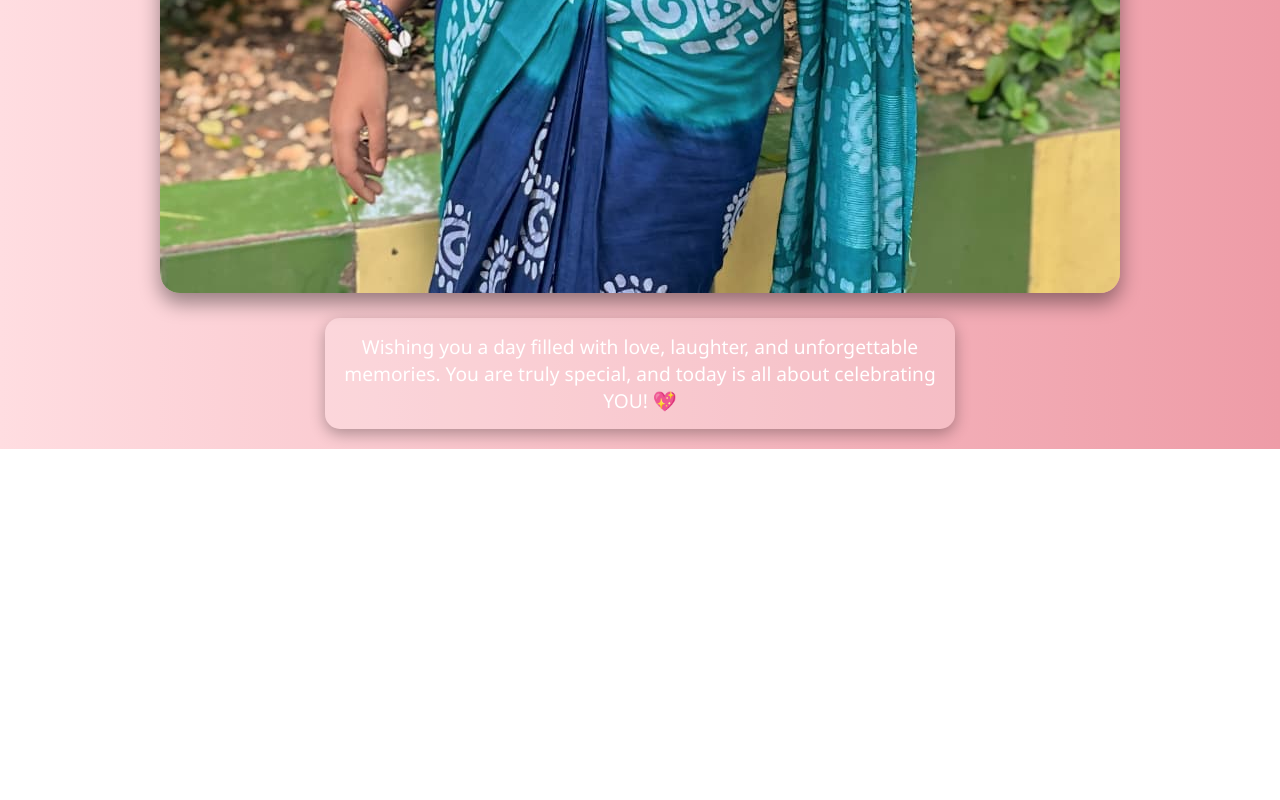
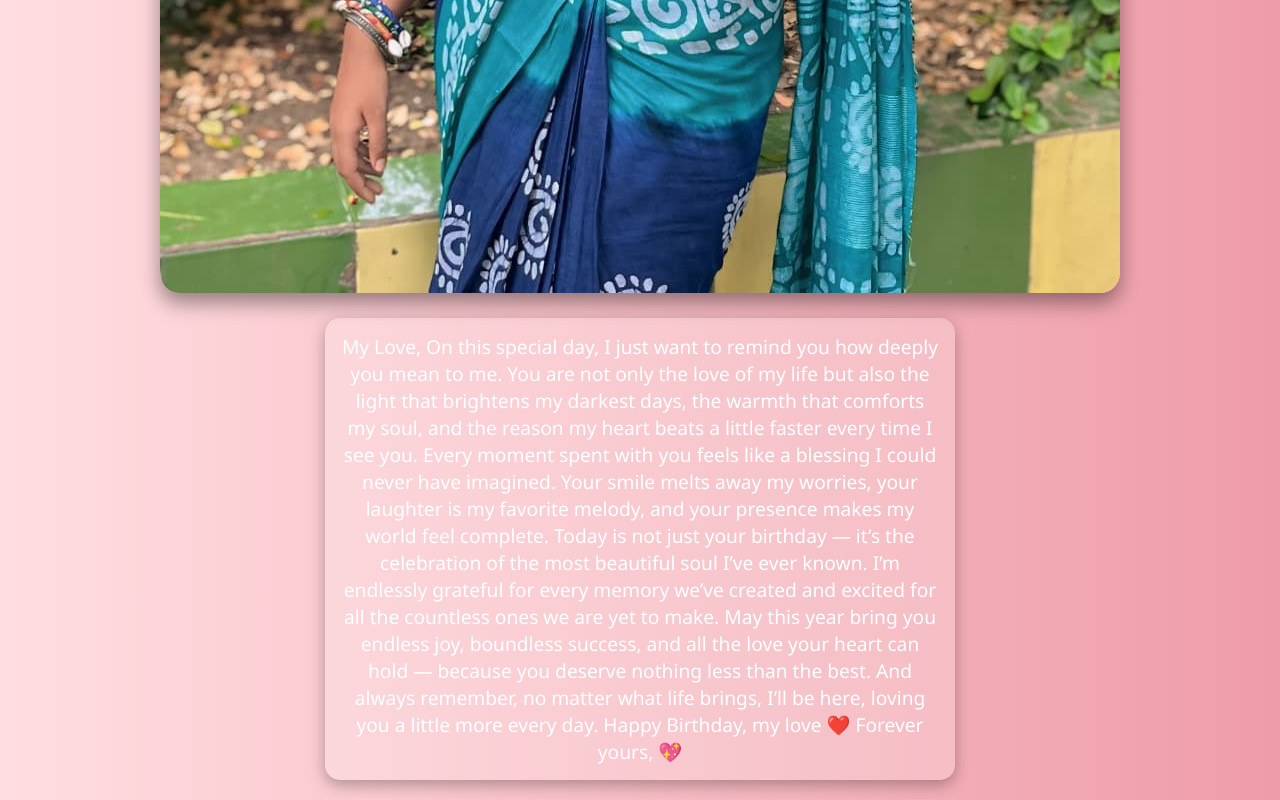
Before and after one commit to ctango147-byte/happy-birthday-shona, a plain HTML site: page birthday.html in a window 1280 px wide. Shown: the part 1182-1982 px from the top of the page. Before the commit the page ends 1631 px from the top, so only its background shows below. Drawn offline with Linux system fonts and the light colour scheme.

Commit message:
Update birthday.html

```diff
--- a/birthday.html
+++ b/birthday.html
@@ -92,7 +92,22 @@
     <div id="main-content">
         <h1>🎉 Happy Birthday Shona 🎂</h1>
         <img class="main-img" src="shona.jpg" alt="Shona Birthday Photo">
-        <p>Wishing you a day filled with love, laughter, and unforgettable memories. You are truly special, and today is all about celebrating YOU! 💖</p>
+        <p>My Love,
+
+On this special day, I just want to remind you how deeply you mean to me.
+You are not only the love of my life but also the light that brightens my darkest days, the warmth that comforts my soul, and the reason my heart beats a little faster every time I see you.
+
+Every moment spent with you feels like a blessing I could never have imagined.
+Your smile melts away my worries, your laughter is my favorite melody, and your presence makes my world feel complete.
+
+Today is not just your birthday — it’s the celebration of the most beautiful soul I’ve ever known. I’m endlessly grateful for every memory we’ve created and excited for all the countless ones we are yet to make.
+
+May this year bring you endless joy, boundless success, and all the love your heart can hold — because you deserve nothing less than the best.
+And always remember, no matter what life brings, I’ll be here, loving you a little more every day.
+
+Happy Birthday, my love ❤️
+
+Forever yours, 💖</p>
     </div>
 
     <!-- Gallery -->
```
